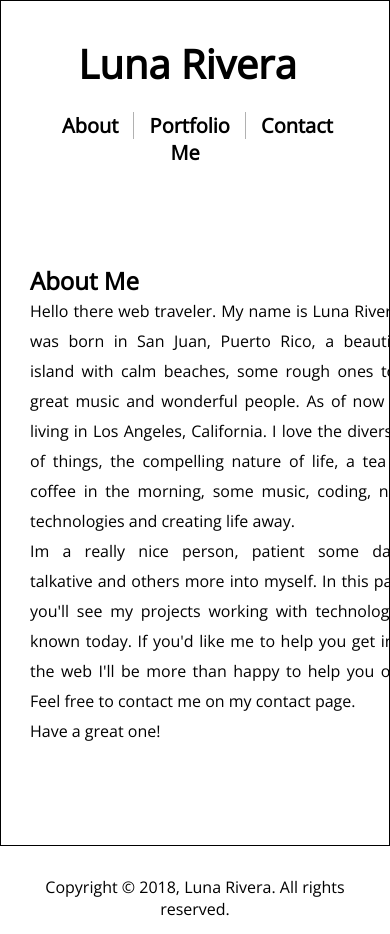
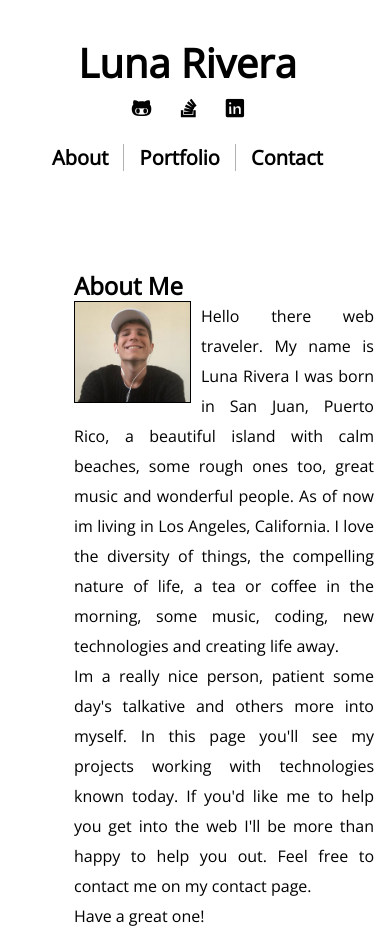
Before and after one commit to lunazrivera/Responsive-Portfolio, a plain HTML site: page index.html in a window 390 px wide. Shown: the top 934 px of the page. Drawn offline with nearby package versions, Linux system fonts and the light colour scheme; a web font is replaced by a local one.

Commit message:
Responsive-Porfolio U-1

```diff
--- a/assets/css/style.css
+++ b/assets/css/style.css
@@ -17,7 +17,7 @@ html, body {
 /* Footer Container */
 .footer-container {
     min-height: 100%;
-    border: 1px solid black;
+    /* border: 1px solid black; */
 }
 
 #main-body {
@@ -56,7 +56,7 @@ html, body {
 }
 nav {
 
-    margin-top: 16px;
+    margin-top: 22px;
     color: black;
     float: right;
 }
@@ -75,6 +75,12 @@ a {
 
 /* --------------------------------- */
 /* Main section main container about page*/
+#myself {
+    float: left;
+    margin-right: 10px;
+    margin-bottom: 0;
+    border: 1px solid black;
+}
 h1{
     /* border: 1px solid black; */
 }
@@ -92,7 +98,7 @@ h1{
     margin: 10px;
     padding: 10px;
     float: left;
-    width: 600px;
+    width: 900px;
 }
 
 
@@ -103,7 +109,7 @@ form{
     display: block;
 }
 .contact-container{
-    width:  600px;
+    width:  900px;
 }
 ul {
     padding: 0;
@@ -147,24 +153,29 @@ textarea{
 
 /* --------------------------------- */
 /* Side section and container */
+.side-container {
+    /* border: 1px solid black; */
+    display: inline-block;
+}
+
 .side-section {
     /* padding: 10px; */
-    max-width: 300px;
+    /* max-width: 300px;
     margin-top: 10px;
-    float: right;
+    float: right; */
     /* border:  1px solid black; */
     /* display: none; */
 }
-.social-icon {
+/* .social-icon {
     margin-right: 3px;
     /* border: 1px solid black; */
     width: 60px;
     height: 60px;
-}
-.special {
+} */
+/* .special {
     width: 80px;
     height: 80px;
-}
+} */
 .up-j {
     margin-bottom: 10px;
 }
@@ -210,7 +221,45 @@ footer {
     .main-section {
         margin-left: 19px;
         padding: 10px;
+        width: 750px;
+        /* border: 1px solid black; */
+        }
+    /* Portfolio */
+    /* Contact Me */
+    .contact-container {
+        overflow: hidden;
         width: 700px;
+    }
+    /* Side section */
+    /* Footer */
+}
+/* --------------------------------- */
+@media only screen and (max-width: 790px) {
+    /* Header and Navigation */
+    .head-container {
+        /* border: 1px solid black; */
+        /* height: 100%; */
+        overflow: auto;
+        text-align: center;
+
+    }
+
+#logo {
+    /* border: 1px solid black; */
+    display: inline-block;
+    text-align: center;
+}
+
+nav {
+    /* border: 1px solid black; */
+    float: none;
+    text-align: center;
+
+    /* Main section */
+    .main-section {
+        margin-left: 19px;
+        padding: 10px;
+        width: 750px;
         /* border: 1px solid black; */
         }
     /* Portfolio */
@@ -256,7 +305,7 @@ nav {
     .main-section {
         margin-left: 19px;
         padding: 10px;
-        width: 580px;
+        width: 560px;
         }
     /* Portfolio */
     /* Contact Me */
@@ -270,7 +319,7 @@ nav {
 
 
 /* --------------------------------- */
-@media only screen and (max-width: 640px) {
+@media only screen and (max-width: 400px) {
     /* Header and Navigation */
 header {
 /* border: 1px solid black; */
@@ -301,10 +350,14 @@ nav {
 
     /* Main section */
     .main-section {
-        margin-left: 19px;
+        /* margin-left: 19px; */
         padding: 10px;
-        width: 380px;
+        width: 300px;
         }
+
+    .main-container {
+        width: 300px;
+    }
     /* Portfolio */
     /* Contact Me */
     .contact-container {
--- a/index.html
+++ b/index.html
@@ -5,6 +5,7 @@
     <meta name="viewport" content="width=device-width, initial-scale=1.0">
     <meta http-equiv="X-UA-Compatible" content="ie=edge">
     <title>Luna Rivera</title>
+    <link rel="stylesheet" href="https://use.fontawesome.com/releases/v5.6.0/css/all.css" integrity="sha384-aOkxzJ5uQz7WBObEZcHvV5JvRW3TUc2rNPA7pe3AwnsUohiw1Vj2Rgx2KSOkF5+h" crossorigin="anonymous">
     <link href="https://fonts.googleapis.com/css?family=Nunito|Open+Sans|Playfair+Display|Text+Me+One" rel="stylesheet">
     <link rel="stylesheet" href="assets/css/reset.css">
     <link rel="stylesheet" href="assets/css/style.css">
@@ -18,10 +19,18 @@
             <header>
                 <div class="head-container">
                     <a id="logo" class="anim" href="index.html">Luna Rivera</a>
+
+                    <div class="side-container anim">
+                        <a href="https://github.com/lunazrivera"><i class="fab fa-github-alt"></i></a>
+                        <a href="https://stackoverflow.com/users/10304883/luna-rivera"><i class="fab fa-stack-overflow"></i></a>
+                        <a href="https://www.linkedin.com/in/jos%C3%A9-l-correa-zayas-29233216a/"><i class="fab fa-linkedin"></i></a>
+                        </div>
+
+
                     <nav>
                         <a class="nav-link anim" href="index.html">About</a>
                         <a class="nav-link anim" href="portfolio.html">Portfolio</a>
-                        <a class="nav-link anim" href="contact.html">Contact Me</a>
+                        <a class="nav-link anim" href="contact.html">Contact</a>
                     </nav>
                 </div>
             </header>
@@ -34,6 +43,7 @@
                 <section class="main-section">
                     <h1>About Me</h1>
                     <div class="main-container">
+                        <img src="assets/images/lunarivera.JPG" id="myself" width="115px" height="100px"  alt="">
 
                         <p>Hello there web traveler. My name is Luna Rivera I was born in San Juan, Puerto Rico, a beautiful island with calm beaches, some rough ones too, great music and wonderful people. As of now im living in Los Angeles, California.
                         I love the diversity of things, the compelling nature of life, a tea or coffee in the morning, some music, coding,
@@ -51,13 +61,13 @@
 
 
 <!-- Section Side bar -->
-                <section class="side-section">
+                <!-- <section class="side-section">
                     <div class="side-container">
                     <a href="https://github.com/lunazrivera"><img  src="assets/images/GitHub-Mark/PNG/GitHub-Mark-120px-plus.png" alt="" class="social-icon up-j"></a>
                     <a href="https://www.linkedin.com/in/jos%C3%A9-l-correa-zayas-29233216a/"><img src="assets/images/linkedin.png" alt="" class="social-icon up-j"></a>
                     <a href="https://stackoverflow.com/users/10304883/luna-rivera"><img  src="assets/images/apple-touch-icon@2.png" alt="" class="social-icon special"></a>
                     </div>
-                </section>
+                </section> -->
             </div>
 
 <!-- End of footer and main body container -->
```
Also changed, not shown: contact.html (+12 -3 lines), portfolio.html (+11 -3 lines), assets/images/lunarivera.JPG (added), 1 other file.
